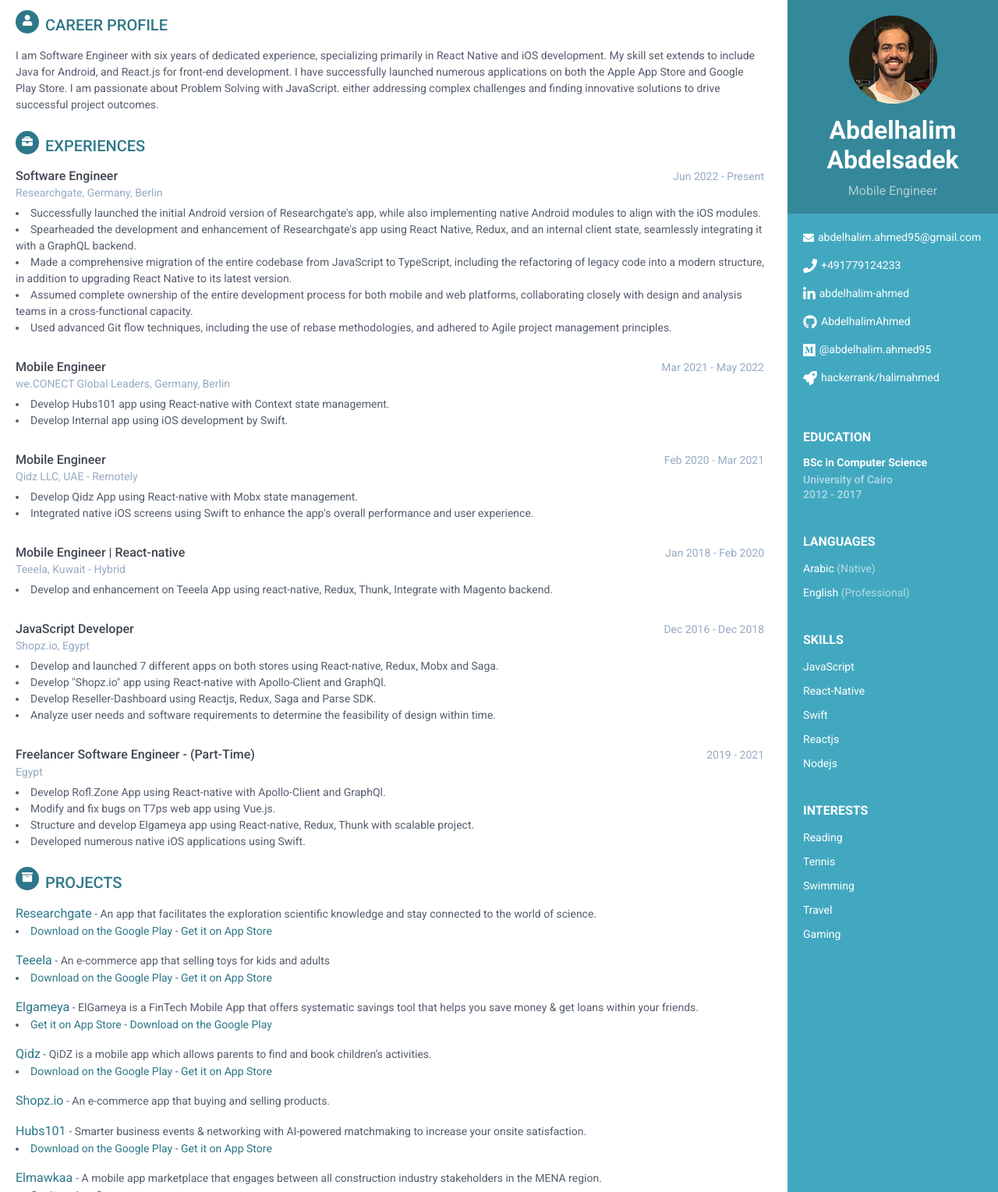
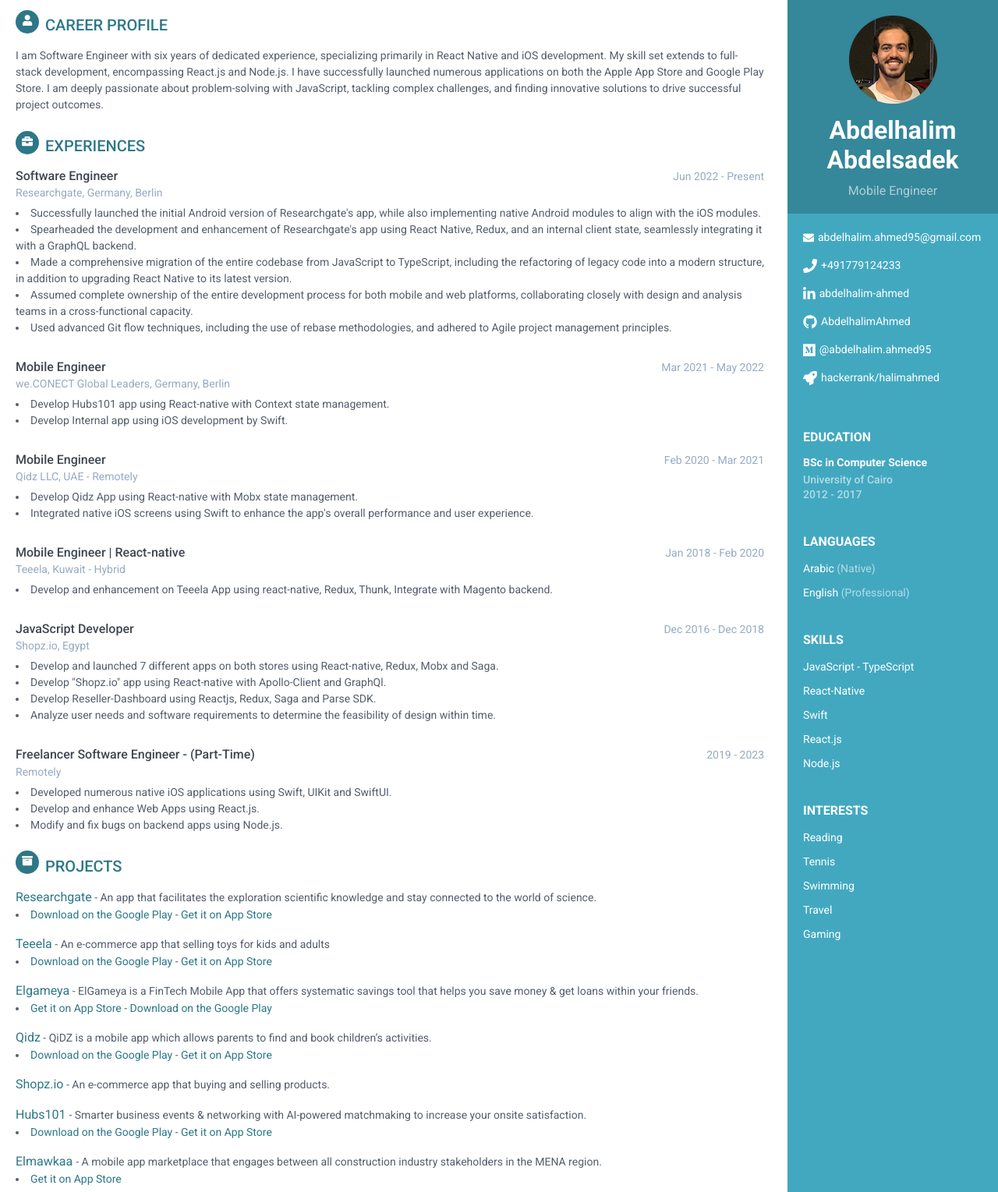
Before and after one commit to AbdelhalimAhmed/AbdelhalimAhmed.github.io, a plain HTML site: page index.html in a window 1280 px wide. Shown: the top 1529 px of the page at 78% size. Drawn offline with Linux system fonts and the light colour scheme.

Commit message:
new version full-stack

```diff
--- a/index.html
+++ b/index.html
@@ -116,11 +116,11 @@
          <div class="interests-container container-block">
           <h2 class="container-block-title">Skills</h2>
           <ul class="list-unstyled interests-list">
-            <li>JavaScript</li>
+            <li>JavaScript - TypeScript</li>
             <li>React-Native</li>
             <li>Swift</li>
-            <li>Reactjs</li>
-            <li>Nodejs</li>
+            <li>React.js</li>
+            <li>Node.js</li>
           </ul>
         </div>
         <!--//interests-->
@@ -148,9 +148,9 @@
           <div class="summary">
             <p>
               I am Software Engineer with six years of dedicated experience, specializing primarily in React Native and iOS development.
-              My skill set extends to include Java for Android, and React.js for front-end development.
+              My skill set extends to full-stack development, encompassing React.js and Node.js.
               I have successfully launched numerous applications on both the Apple App Store and Google Play Store.
-              I am passionate about Problem Solving with JavaScript. either addressing complex challenges and finding innovative solutions to drive successful project outcomes.
+              I am deeply passionate about problem-solving with JavaScript, tackling complex challenges, and finding innovative solutions to drive successful project outcomes.
             </p>
           </div>
           <!--//summary-->
@@ -291,25 +291,20 @@
             <div class="meta">
               <div class="upper-row">
                 <h3 class="job-title">Freelancer Software Engineer - (Part-Time)</h3>
-                <div class="time">2019 - 2021</div>
+                <div class="time">2019 - 2023</div>
               </div>
               <!--//upper-row-->
-              <div class="company">Egypt</div>
+              <div class="company">Remotely</div>
             </div>
             <!--//meta-->
             <div class="details">
               <li>
-                Develop Rofl.Zone App using React-native with Apollo-Client and
-                GraphQl.
-              </li>
-              <li>Modify and fix bugs on T7ps web app using Vue.js.</li>
-              <li>
-                Structure and develop Elgameya app using React-native, Redux,
-                Thunk with scalable project.
+                Developed numerous native iOS applications using Swift, UIKit and SwiftUI.
               </li>
               <li>
-                Developed numerous native iOS applications using Swift.
+                Develop and enhance Web Apps using React.js.
               </li>
+              <li>Modify and fix bugs on backend apps using Node.js.</li>
             </div>
             <!--//details-->
           </div>
```
